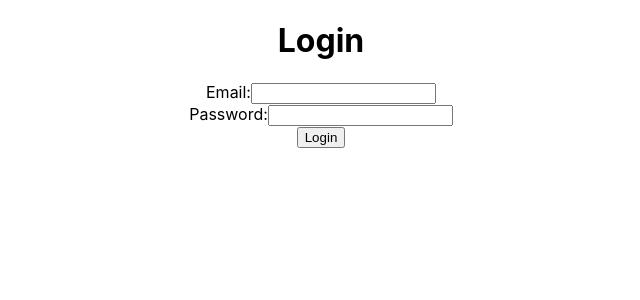
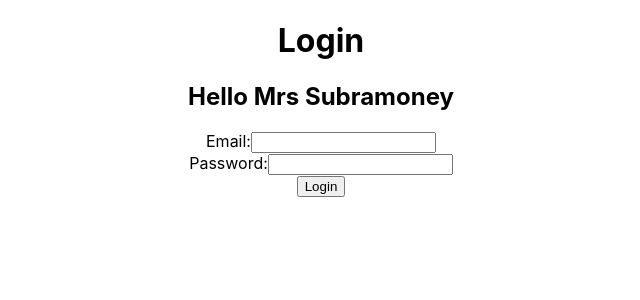
Before and after one commit to CDS2210/login-app, a React (Create React App) app in the folder client/: page / in a window 1280 px wide. Shown: the top 300 px of the page, without its empty margins (319-959 px from the left). Built offline with nearby package versions, Linux system fonts and the light colour scheme.

Commit message:
Update App.js

```diff
--- a/client/src/App.js
+++ b/client/src/App.js
@@ -29,6 +29,7 @@ function App() {
     <main className="App">
       <header>
         <h1>Login</h1>
+        <h2>Hello Mrs Subramoney</h2>
       </header>
       <section>
         <form onSubmit={handleLogin}>
```
